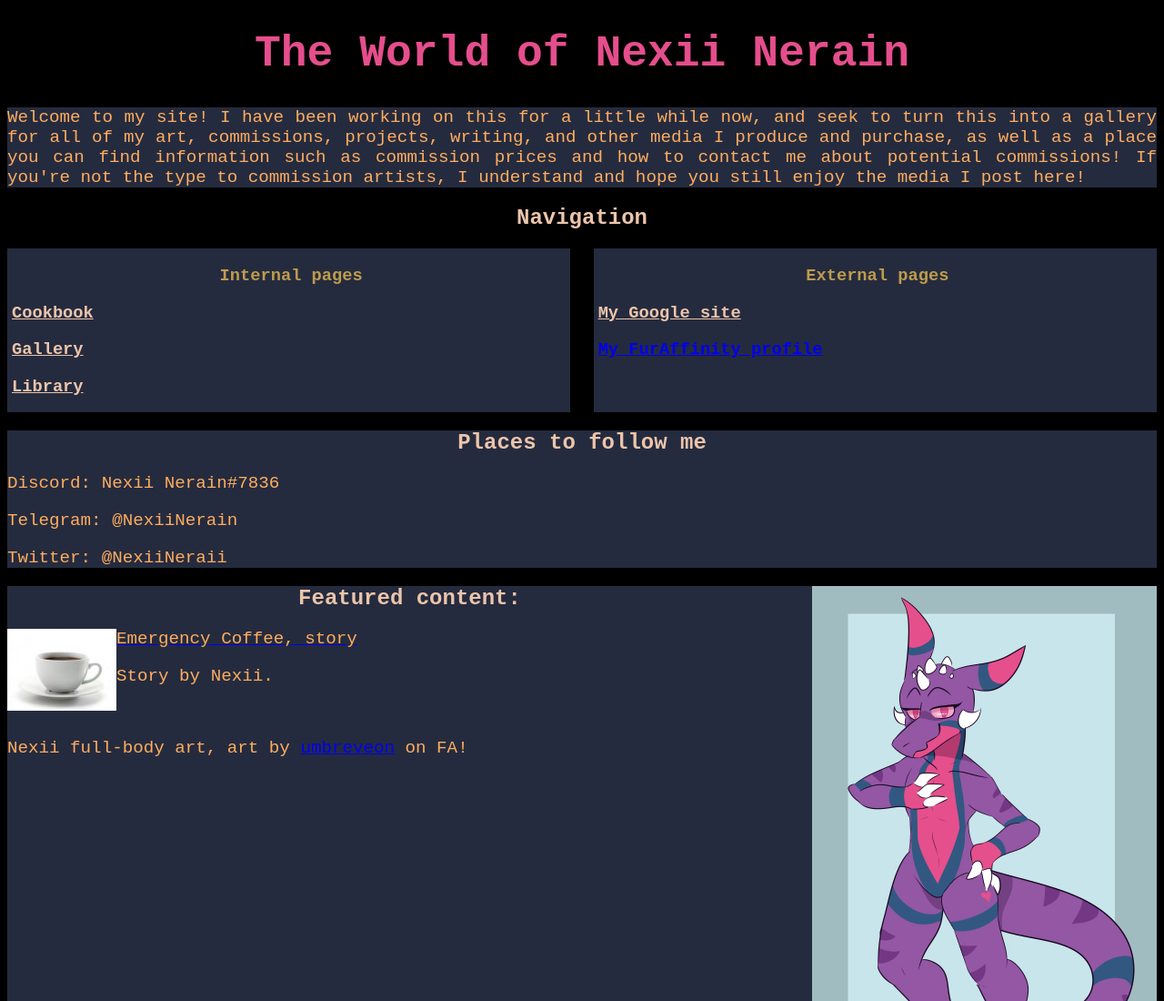
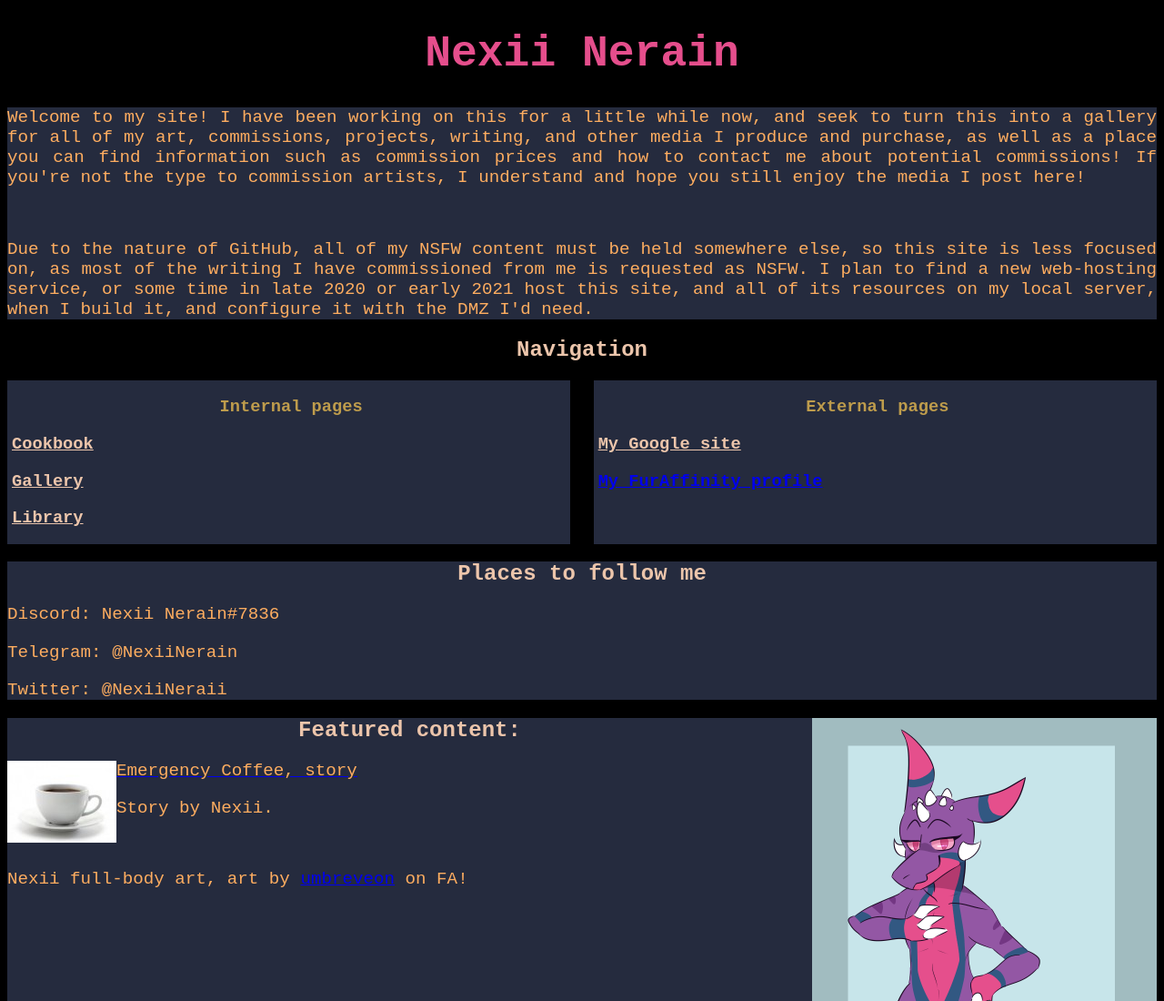
Before and after one commit to NexiiNerain/nexiinerain.github.io, a plain HTML site: page index.html in a window 1280 px wide. Shown: the top 1100 px of the page at 91% size. Drawn offline with Linux system fonts and the light colour scheme.

Commit message:
Update index.html
Just minor updates

```diff
--- a/index.html
+++ b/index.html
@@ -69,9 +69,10 @@
 </head>
 
 <body>
-  <h1>The World of Nexii Nerain</h1>
+  <h1>Nexii Nerain</h1>
   <div class="basicDiv">
     <p>Welcome to my site! I have been working on this for a little while now, and seek to turn this into a gallery for all of my art, commissions, projects, writing, and other media I produce and purchase, as well as a place you can find information such as commission prices and how to contact me about potential commissions! If you're not the type to commission artists, I understand and hope you still enjoy the media I post here!</p>
+    <br><p>Due to the nature of GitHub, all of my NSFW content must be held somewhere else, so this site is less focused on, as most of the writing I have commissioned from me is requested as NSFW. I plan to find a new web-hosting service, or some time in late 2020 or early 2021 host this site, and all of its resources on my local server, when I build it, and configure it with the DMZ I'd need.</p>
   </div>
   <h2>Navigation</h2>
   <div class="containerDiv">
```
